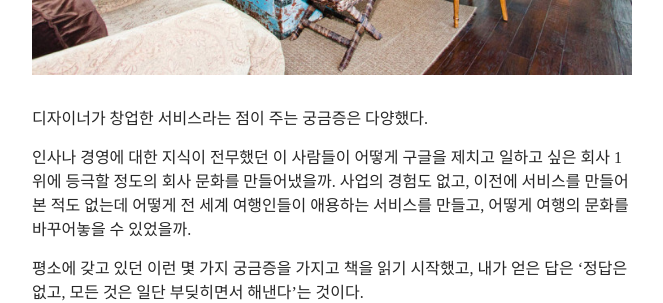
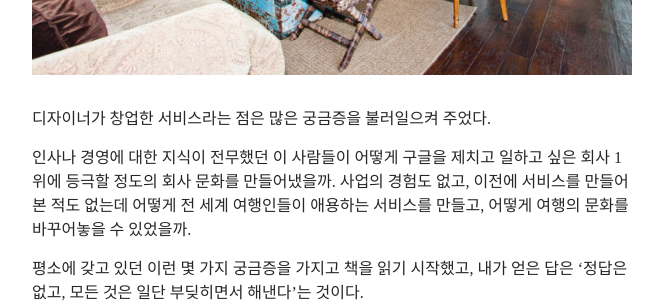
Before and after one commit to rohegg/rohegg.github.io, a Jekyll site: the page built from _posts/2017-10-01-에어비엔비 스토리.md, in a window 1280 px wide. Shown: the part 648-951 px from the top of the page, without its empty margins (308-971 px from the left). Built offline with Jekyll 4.4.1, drawn with Linux system fonts in a browser that asks for light colours.

Commit message:
no message

```diff
--- a/_posts/2017-10-01-에어비엔비 스토리.md
+++ b/_posts/2017-10-01-에어비엔비 스토리.md
@@ -8,7 +8,7 @@ date: 2017-10-01T15:44:00Z
 
 <p align="center"><img src="https://rohegg.github.io/assets/img/Airbnb.jpg" width="100%"></p>
 
-디자이너가 창업한 서비스라는 점이 주는 궁금증은  다양했다.
+디자이너가 창업한 서비스라는 점은 많은 궁금증을 불러일으켜 주었다.
 
 인사나 경영에 대한 지식이 전무했던 이 사람들이 어떻게 구글을 제치고 일하고 싶은 회사 1위에 등극할 정도의 회사 문화를 만들어냈을까. 사업의 경험도 없고, 이전에 서비스를 만들어본 적도 없는데 어떻게 전 세계 여행인들이 애용하는 서비스를 만들고, 어떻게 여행의 문화를 바꾸어놓을 수 있었을까.
 
```
Also changed, not shown: 1 other file.
